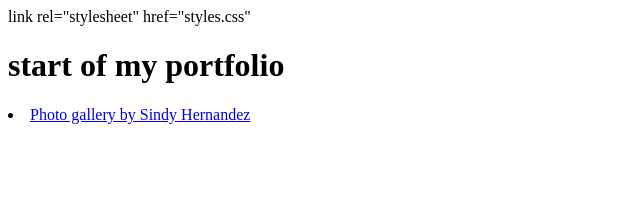
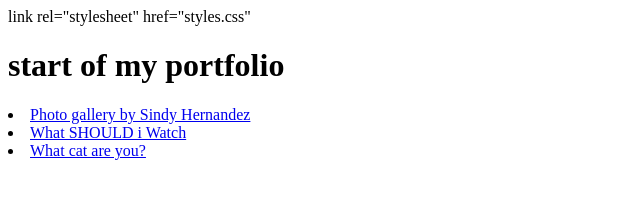
Before and after one commit to sindynh/portfolio, a plain HTML site: page index.html in a window 1280 px wide. Shown: the whole page, without its empty margins (0-640 px from the left). Drawn offline with Linux system fonts and the light colour scheme.

Commit message:
Update index.html

```diff
--- a/index.html
+++ b/index.html
@@ -10,7 +10,15 @@
         </div>
 
         <li>
-            <a href="https://sindynh.github.io/Garden"; trget="_blank">Photo gallery by Sindy Hernandez</a>
+            <a href="https://sindynh.github.io/Garden"; target="_blank">Photo gallery by Sindy Hernandez</a>
+        </li>
+
+        <li>
+            <a href="https://sindynh.github.io/What-Should-I-Watch";target="_blank">What SHOULD i Watch</a>
+        </li>
+
+        <li>
+            <a href="https://sindynh.github.io/Project--Sindy--Jessica";target="_blank">What cat are you?</a>
         </li>
     </body>
 </html>
```
